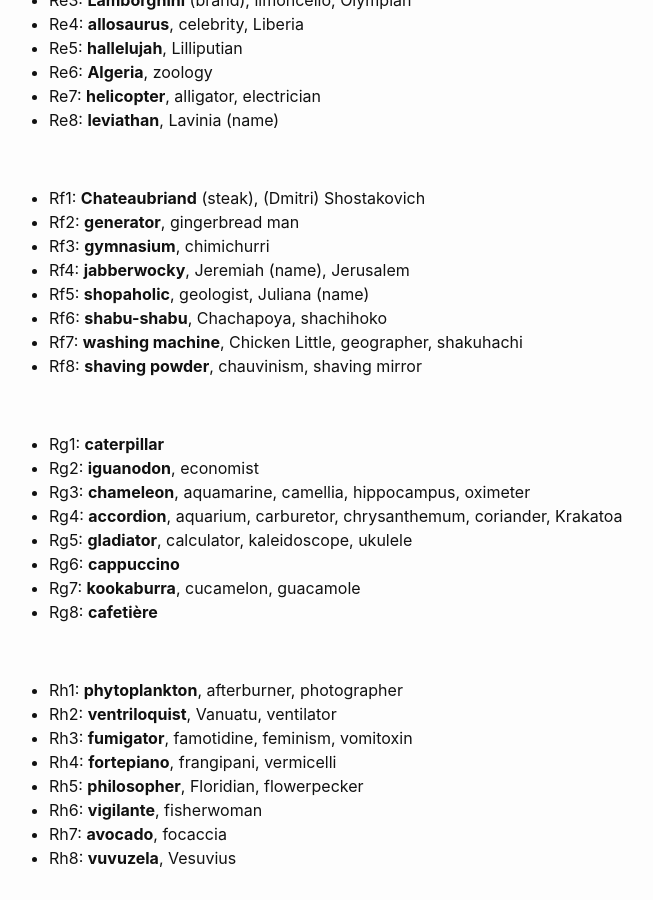
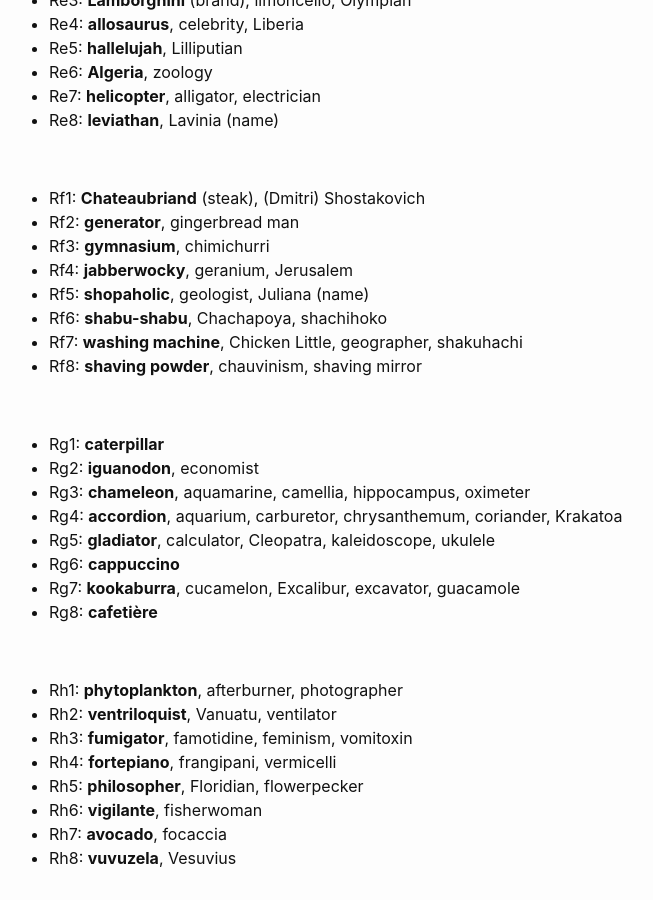
Before and after one commit to liontailedmacaque/liontailedmacaque.github.io, a Jekyll site: the page built from chessmemorypalace/picturewords.md, in a window 1280 px wide and 900 px high, scrolled down 7778 px. Shown: the whole window, without its empty margins (251-904 px from the left). Built offline with Jekyll 4.4.1, drawn with Linux system fonts in a browser that asks for light colours.

Commit message:
Update picturewords.md

```diff
--- a/chessmemorypalace/picturewords.md
+++ b/chessmemorypalace/picturewords.md
@@ -293,7 +293,7 @@
 - Rf1: **Chateaubriand** (steak), (Dmitri) Shostakovich
 - Rf2: **generator**, gingerbread man
 - Rf3: **gymnasium**, chimichurri
-- Rf4: **jabberwocky**, Jeremiah (name), Jerusalem
+- Rf4: **jabberwocky**, geranium, Jerusalem
 - Rf5: **shopaholic**, geologist, Juliana (name)
 - Rf6: **shabu-shabu**, Chachapoya, shachihoko
 - Rf7: **washing machine**, Chicken Little, geographer, shakuhachi
@@ -303,9 +303,9 @@
 - Rg2: **iguanodon**, economist
 - Rg3: **chameleon**, aquamarine, camellia, hippocampus, oximeter
 - Rg4: **accordion**, aquarium, carburetor, chrysanthemum, coriander, Krakatoa
-- Rg5: **gladiator**, calculator, kaleidoscope, ukulele
+- Rg5: **gladiator**, calculator, Cleopatra, kaleidoscope, ukulele
 - Rg6: **cappuccino**
-- Rg7: **kookaburra**, cucamelon, guacamole
+- Rg7: **kookaburra**, cucamelon, Excalibur, excavator, guacamole
 - Rg8: **cafetière**
 <p><br></p>
 - Rh1: **phytoplankton**, afterburner, photographer
```
